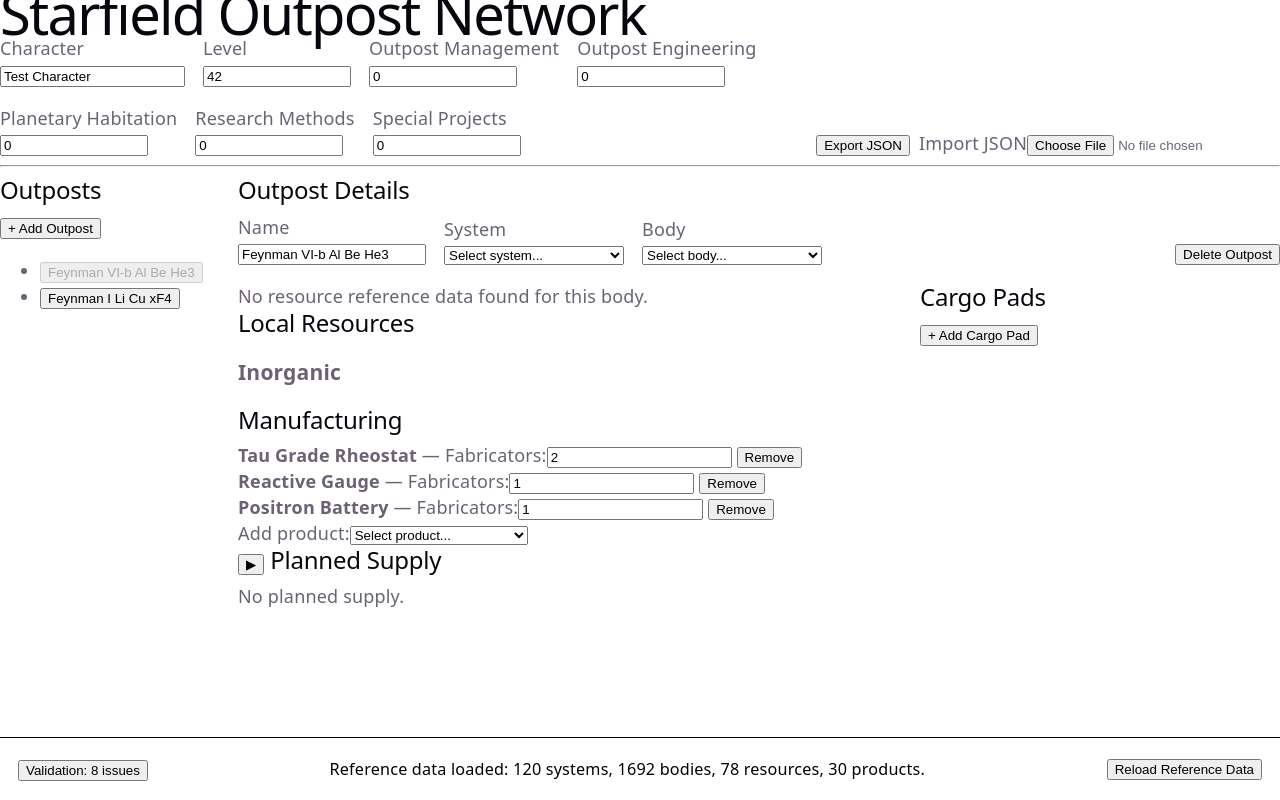
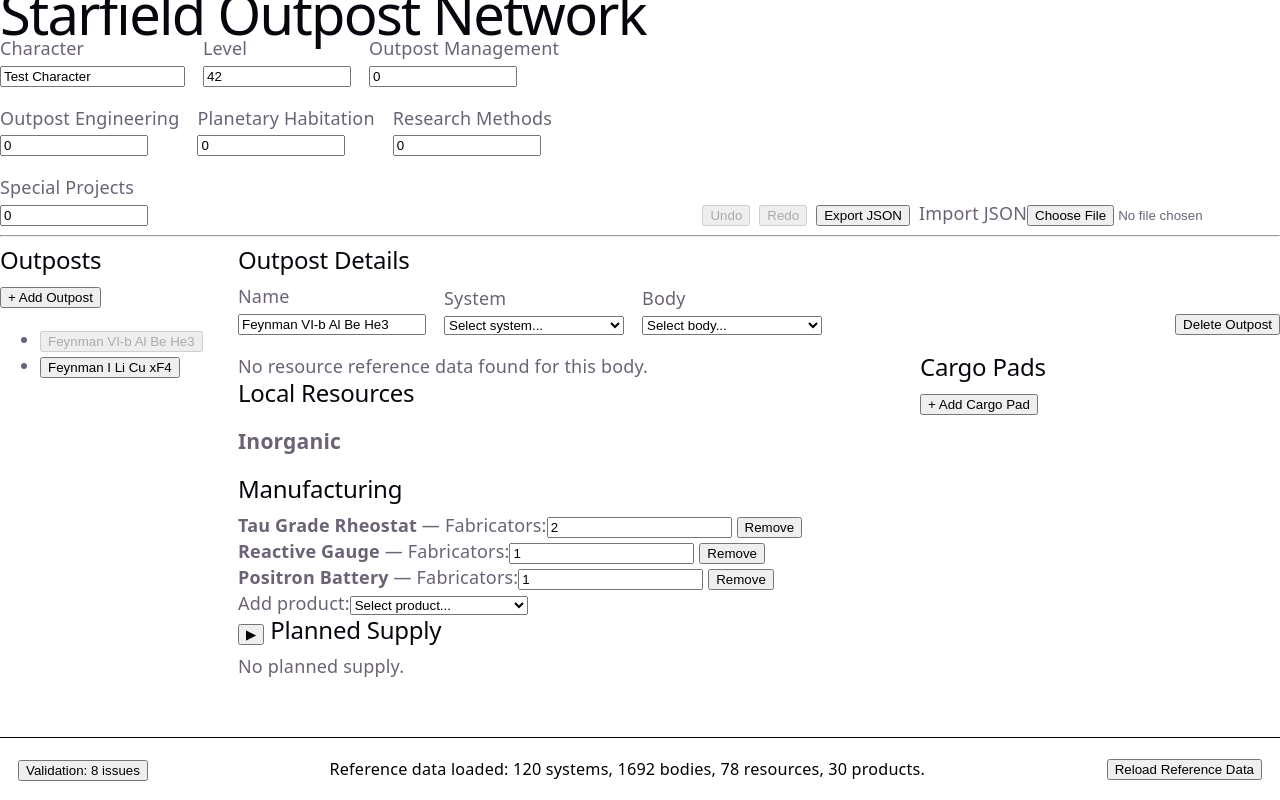
Before and after one commit to gooberpede/starfield-outpost-network, a React (Vite) app: page / in a window 1280 px wide. Built offline with nearby package versions, Linux system fonts and the light colour scheme.

Commit message:
feat: add basic undo and redo history

```diff
--- a/src/App.tsx
+++ b/src/App.tsx
@@ -33,6 +33,13 @@
 import type {
   ItemProvenance,
 } from './domain/provenance'
+
+import {
+  createNetworkHistory,
+  recordUndoableAction,
+  redoNetworkChange,
+  undoNetworkChange,
+} from './domain/history'
 
 import type {
   CargoItem,
@@ -102,6 +109,9 @@
   const [network, setNetwork] = useState(() => {
     return loadNetwork() ?? sampleNetwork
   })
+
+  const [history, setHistory] =
+    useState(createNetworkHistory)
 
   const [referenceData, setReferenceData] =
     useState<ReferenceData | null>(null)
@@ -226,7 +236,20 @@
     saveNetwork(network)
   }, [network])
 
+  /**
+   * Clears session history before a network change that is not yet undoable.
+   *
+   * This prevents an old Undo/Redo snapshot from later replacing unrelated
+   * edits made after that snapshot. As more user actions gain history support,
+   * they can stop using this reset and record their own history entry instead.
+   */
+  function clearHistory() {
+    setHistory(createNetworkHistory())
+  }
+
   function updateCharacter(character: typeof network.character) {
+    clearHistory()
+
     setNetwork((currentNetwork) => ({
       ...currentNetwork,
       character,
@@ -234,6 +257,8 @@
   }
 
   function addOutpost() {
+    clearHistory()
+
     const newOutpost = createDefaultOutpost()
 
     setNetwork((currentNetwork) => ({
@@ -266,6 +291,17 @@
     if (deletedIndex === -1) {
       return
     }
+
+    const deletedOutpost =
+      network.outposts[deletedIndex]
+
+    setHistory((currentHistory) =>
+      recordUndoableAction(
+        currentHistory,
+        network,
+        `Delete outpost ${deletedOutpost.name}`,
+      ),
+    )
 
     const remainingOutposts =
       network.outposts.filter(
@@ -310,10 +346,76 @@
     }))
   }
 
+  /**
+   * Restores the network snapshot immediately before the most recent
+   * undoable action.
+   */
+  function undo() {
+    const result =
+      undoNetworkChange(
+        history,
+        network,
+      )
+
+    if (!result.network) {
+      return
+    }
+
+    setHistory(result.history)
+    setNetwork(result.network)
+
+    /*
+    * History currently records network state rather than presentation state.
+    * Keep the current outpost selected when it still exists in the restored
+    * snapshot; otherwise fall back to its first outpost.
+    */
+    if (
+      !result.network.outposts.some(
+        (outpost) =>
+          outpost.id === selectedOutpostId,
+      )
+    ) {
+      setSelectedOutpostId(
+        result.network.outposts[0].id,
+      )
+    }
+  }
+
+  /**
+   * Reapplies the most recently undone network change.
+   */
+  function redo() {
+    const result =
+      redoNetworkChange(
+        history,
+        network,
+      )
+
+    if (!result.network) {
+      return
+    }
+
+    setHistory(result.history)
+    setNetwork(result.network)
+
+    if (
+      !result.network.outposts.some(
+        (outpost) =>
+          outpost.id === selectedOutpostId,
+      )
+    ) {
+      setSelectedOutpostId(
+        result.network.outposts[0].id,
+      )
+    }
+  }
+
   function updateSelectedOutpost(
     field: 'name' | 'systemId' | 'bodyId',
     value: string,
   ) {
+    clearHistory()
+
     setNetwork((currentNetwork) => ({
       ...currentNetwork,
       outposts: currentNetwork.outposts.map((outpost) => {
@@ -342,7 +444,10 @@
   }
 
   function updateLocalResources(resourceIds: string[]) {
+    clearHistory()
+
     setNetwork((currentNetwork) => ({
+
       ...currentNetwork,
       outposts: currentNetwork.outposts.map((outpost) =>
         outpost.id === selectedOutpostId
@@ -359,6 +464,8 @@
   }
 
   function updateActiveProduction(resourceIds: string[]) {
+    clearHistory()
+
     setNetwork((currentNetwork) =>
       retireFulfilledPlannedSupply({
         ...currentNetwork,
@@ -377,6 +484,8 @@
   function updateManufacturing(
     entries: typeof selectedOutpost.manufacturing,
   ) {
+    clearHistory()
+
     setNetwork((currentNetwork) =>
       retireFulfilledPlannedSupply({
         ...currentNetwork,
@@ -401,6 +510,8 @@
   function updatePlannedSupply(
     plannedSupply: typeof selectedOutpost.plannedSupply,
   ) {
+    clearHistory()
+
     setNetwork((currentNetwork) =>
       retireFulfilledPlannedSupply({
         ...currentNetwork,
@@ -419,6 +530,8 @@
   function updateCargoPads(
     cargoPads: typeof selectedOutpost.cargoPads,
   ) {
+    clearHistory()
+
     setNetwork((currentNetwork) =>
       retireFulfilledPlannedSupply({
         ...currentNetwork,
@@ -435,6 +548,8 @@
   }
 
   function importNetwork(importedNetwork: OutpostNetwork) {
+    clearHistory()
+
     setNetwork(importedNetwork)
 
     if (importedNetwork.outposts.length > 0) {
@@ -458,6 +573,32 @@
         }
         actions={
           <>
+            <button
+              type="button"
+              onClick={undo}
+              disabled={history.past.length === 0}
+              title={
+                history.past.length > 0
+                  ? `Undo: ${history.past.at(-1)?.label}`
+                  : 'Nothing to undo'
+              }
+            >
+              Undo
+            </button>
+
+            <button
+              type="button"
+              onClick={redo}
+              disabled={history.future.length === 0}
+              title={
+                history.future.length > 0
+                  ? `Redo: ${history.future.at(-1)?.label}`
+                  : 'Nothing to redo'
+              }
+            >
+              Redo
+            </button>
+
             <NetworkExportButton network={network} />
             <NetworkImportButton onImport={importNetwork} />
           </>
@@ -539,14 +680,16 @@
             availableItems={availableCargoItems}
             getItemProvenance={getSelectedOutpostItemProvenance}
             onChange={updateCargoPads}
-            onCargoLinksChange={(cargoLinks) =>
+            onCargoLinksChange={(cargoLinks) => {
+              clearHistory()
+
               setNetwork((currentNetwork) =>
                 retireFulfilledPlannedSupply({
                   ...currentNetwork,
                   cargoLinks,
                 }),
               )
-            }
+            }}
           />
         }
       />
--- /dev/null
+++ b/src/domain/history.ts
@@ -0,0 +1,189 @@
+/**
+ * history.ts
+ *
+ * Purpose:
+ *   Provides reusable, session-only Undo/Redo history for changes to an
+ *   OutpostNetwork.
+ *
+ * Architecture:
+ *   The application keeps the current network separately as its present
+ *   state. History stores snapshots from immediately before or after
+ *   undoable user actions.
+ *
+ *   Each history entry also records a human-readable action label. The
+ *   initial UI may expose only simple Undo/Redo buttons, but retaining this
+ *   metadata now allows a future history menu or timeline to explain what
+ *   each step represents.
+ *
+ *   Network snapshots are retained by reference rather than deep-cloned.
+ *   This is safe because application updates treat OutpostNetwork state as
+ *   immutable and construct replacement objects and arrays.
+ *
+ *   History is deliberately not persisted with the player's saved network.
+ *   Reloading or importing a network can therefore start a new editing
+ *   session with empty Undo/Redo stacks.
+ *
+ * Key rules:
+ *   - One deliberate user action should create at most one history entry.
+ *   - Automatic housekeeping caused by that action belongs to the same entry.
+ *   - Performing a new undoable action clears the Redo stack.
+ *   - Undo moves the current state onto the Redo stack.
+ *   - Redo moves the current state back onto the Undo stack.
+ *
+ * Change this file when:
+ *   - history metadata changes;
+ *   - bounded history depth is introduced;
+ *   - history branching or direct timeline navigation is added;
+ *   - snapshot storage strategy changes.
+ */
+
+import type {
+  OutpostNetwork,
+} from './models'
+
+/**
+ * Represents one reversible user action.
+ *
+ * network is the snapshot to restore when traversing toward this entry.
+ * label describes the user action responsible for creating the history step.
+ */
+export interface NetworkHistoryEntry {
+  network: OutpostNetwork
+  label: string
+  timestamp: number
+}
+
+/**
+ * Stores network states on either side of the application's current state.
+ *
+ * The most immediately reachable entry is always at the end of each array.
+ */
+export interface NetworkHistory {
+  past: NetworkHistoryEntry[]
+  future: NetworkHistoryEntry[]
+}
+
+/**
+ * Creates an empty history for a new editing session.
+ */
+export function createNetworkHistory(): NetworkHistory {
+  return {
+    past: [],
+    future: [],
+  }
+}
+
+/**
+ * Records the current network immediately before an undoable user action.
+ *
+ * A new user action creates a new timeline branch, so any states previously
+ * reachable through Redo are discarded.
+ */
+export function recordUndoableAction(
+  history: NetworkHistory,
+  currentNetwork: OutpostNetwork,
+  label: string,
+): NetworkHistory {
+  return {
+    past: [
+      ...history.past,
+      {
+        network: currentNetwork,
+        label,
+        timestamp: Date.now(),
+      },
+    ],
+    future: [],
+  }
+}
+
+/**
+ * Result returned when attempting to traverse history.
+ *
+ * If network is null, no traversal was possible and history is unchanged.
+ */
+export interface HistoryTraversalResult {
+  history: NetworkHistory
+  network: OutpostNetwork | null
+  label: string | null
+}
+
+/**
+ * Moves one step backward through network history.
+ *
+ * The current network becomes the corresponding Redo snapshot, while the
+ * latest past snapshot becomes the new current network.
+ */
+export function undoNetworkChange(
+  history: NetworkHistory,
+  currentNetwork: OutpostNetwork,
+): HistoryTraversalResult {
+  const entry =
+    history.past.at(-1)
+
+  if (!entry) {
+    return {
+      history,
+      network: null,
+      label: null,
+    }
+  }
+
+  return {
+    history: {
+      past: history.past.slice(0, -1),
+
+      future: [
+        ...history.future,
+        {
+          network: currentNetwork,
+          label: entry.label,
+          timestamp: entry.timestamp,
+        },
+      ],
+    },
+
+    network: entry.network,
+    label: entry.label,
+  }
+}
+
+/**
+ * Moves one step forward through network history.
+ *
+ * The current network is placed back on the Undo stack, while the latest
+ * future snapshot becomes the new current network.
+ */
+export function redoNetworkChange(
+  history: NetworkHistory,
+  currentNetwork: OutpostNetwork,
+): HistoryTraversalResult {
+  const entry =
+    history.future.at(-1)
+
+  if (!entry) {
+    return {
+      history,
+      network: null,
+      label: null,
+    }
+  }
+
+  return {
+    history: {
+      past: [
+        ...history.past,
+        {
+          network: currentNetwork,
+          label: entry.label,
+          timestamp: entry.timestamp,
+        },
+      ],
+
+      future: history.future.slice(0, -1),
+    },
+
+    network: entry.network,
+    label: entry.label,
+  }
+}
```
